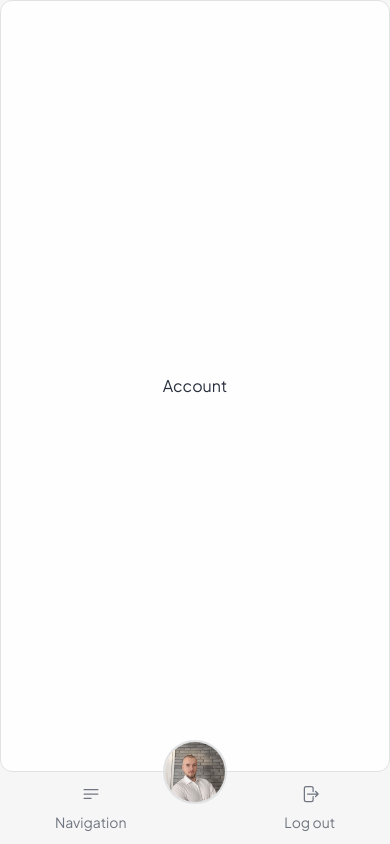
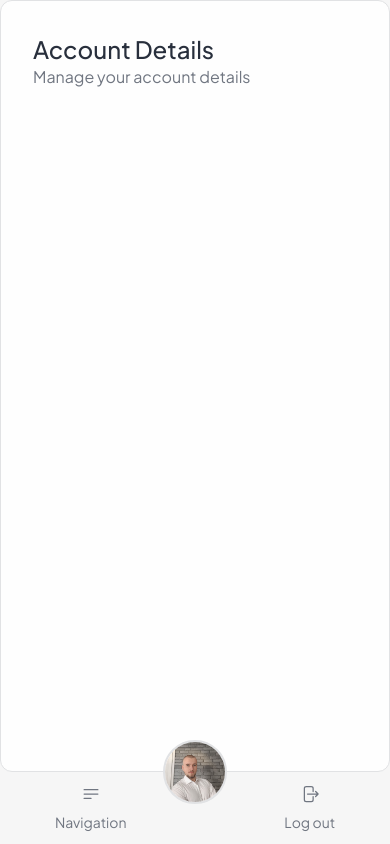
Before and after one commit to OliwierSellig/deermood-admin, a Next.js app: page /account in a window 390 px wide. Built offline with nearby package versions, Linux system fonts and the light colour scheme; no server answers.

Commit message:
feat: create Page Header component

```diff
--- a/app/(admins)/account/page.tsx
+++ b/app/(admins)/account/page.tsx
@@ -1,5 +1,14 @@
+import PageHeader from '@/src/components/global/pageHeader/PageHeader';
+
 function Account() {
-  return <div>Account</div>;
+  return (
+    <>
+      <PageHeader
+        heading="Account Details"
+        subheading="Manage your account details"
+      />
+    </>
+  );
 }
 
 export default Account;
--- a/app/(admins)/layout.tsx
+++ b/app/(admins)/layout.tsx
@@ -9,7 +9,7 @@ function AdminLayout({ children }: AdminLayoutProps) {
       <MainNavigation />
       <main
         id="main"
-        className="flex grow items-center justify-center rounded-xl border border-primary-200 bg-primary-50 md:order-1"
+        className="max-w flex grow items-start justify-start rounded-xl border border-primary-200 bg-primary-50 p-8 md:order-1"
       >
         {children}
       </main>
--- /dev/null
+++ b/src/components/global/pageHeader/PageHeader.tsx
@@ -0,0 +1,30 @@
+import { ChevronLeftIcon } from '@heroicons/react/20/solid';
+import Link from 'next/link';
+
+type PageHeaderProps = {
+  heading: string;
+  subheading: string;
+  backLink?: { href: string; label: string };
+};
+
+function PageHeader({ heading, subheading, backLink }: PageHeaderProps) {
+  return (
+    <header className="flex items-center gap-x-6">
+      {backLink?.href ? (
+        <Link
+          className="flex size-10 items-center justify-center rounded-xl bg-primary-150 text-primary-600 duration-150 ease-linear hover:bg-primary-200 focus:bg-primary-200 focus:text-primary-800"
+          href={backLink.href}
+          aria-label={backLink.label}
+        >
+          <ChevronLeftIcon className="size-6" />
+        </Link>
+      ) : null}
+      <div>
+        <h1 className="text-2xl font-medium">{heading}</h1>
+        <h2 className="text-primary-500">{subheading}</h2>
+      </div>
+    </header>
+  );
+}
+
+export default PageHeader;
```
Also changed, not shown: 1 other file (tests, documents, lock files or other folders).
